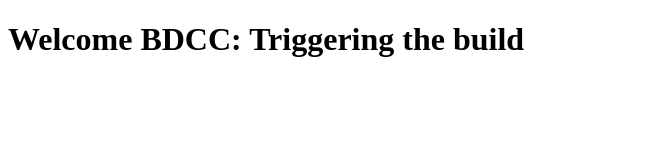
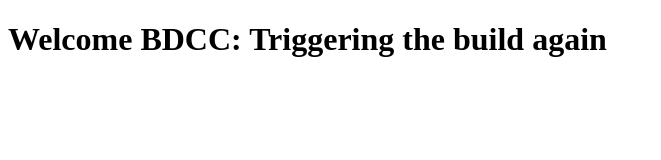
Before and after one commit to SefyanKehail/tp4, a plain HTML site: page index.html in a window 1280 px wide. Shown: the whole page, without its empty margins (0-661 px from the left). Drawn offline with Linux system fonts and the light colour scheme.

Commit message:
triggering the build again

```diff
--- a/index.html
+++ b/index.html
@@ -5,6 +5,6 @@
     <title>TP4 Jenkins</title>
 </head>
 <body>
-<h1>Welcome BDCC: Triggering the build</h1>
+<h1>Welcome BDCC: Triggering the build again</h1>
 </body>
 </html>
```
